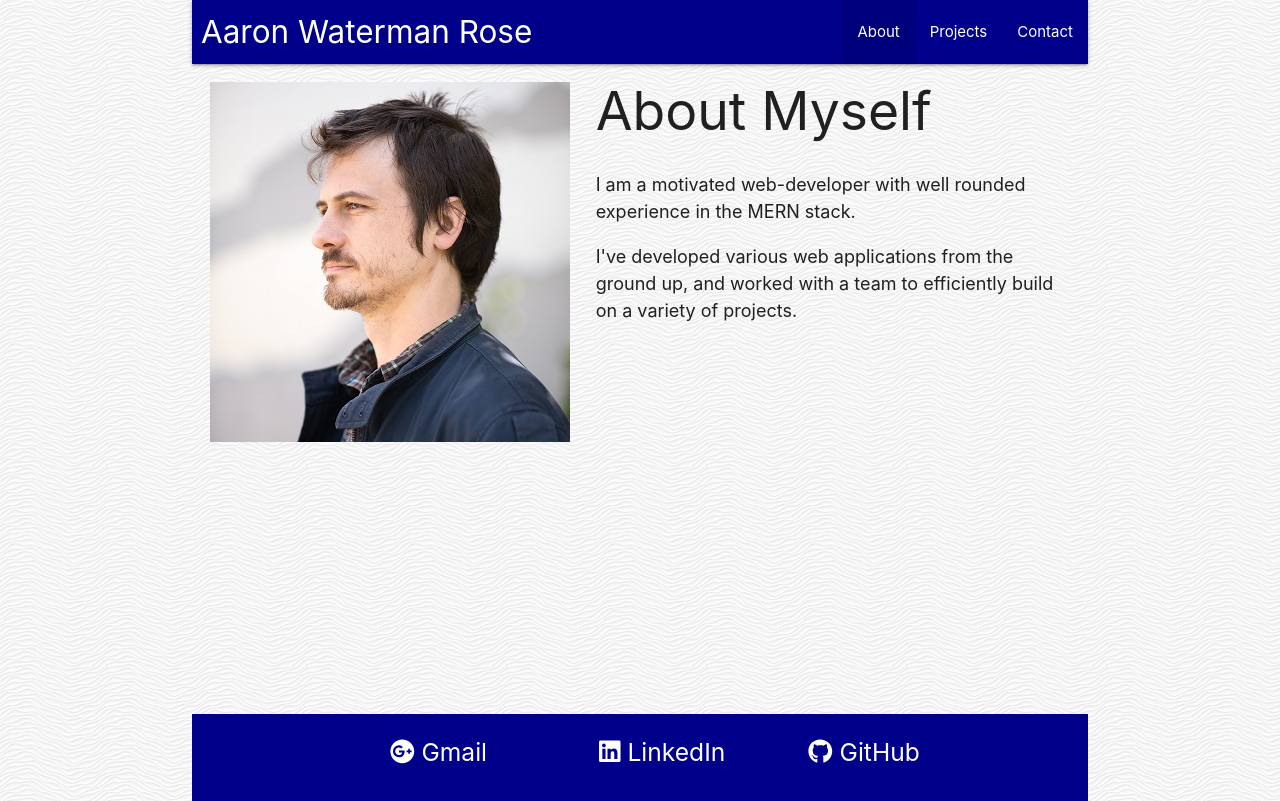
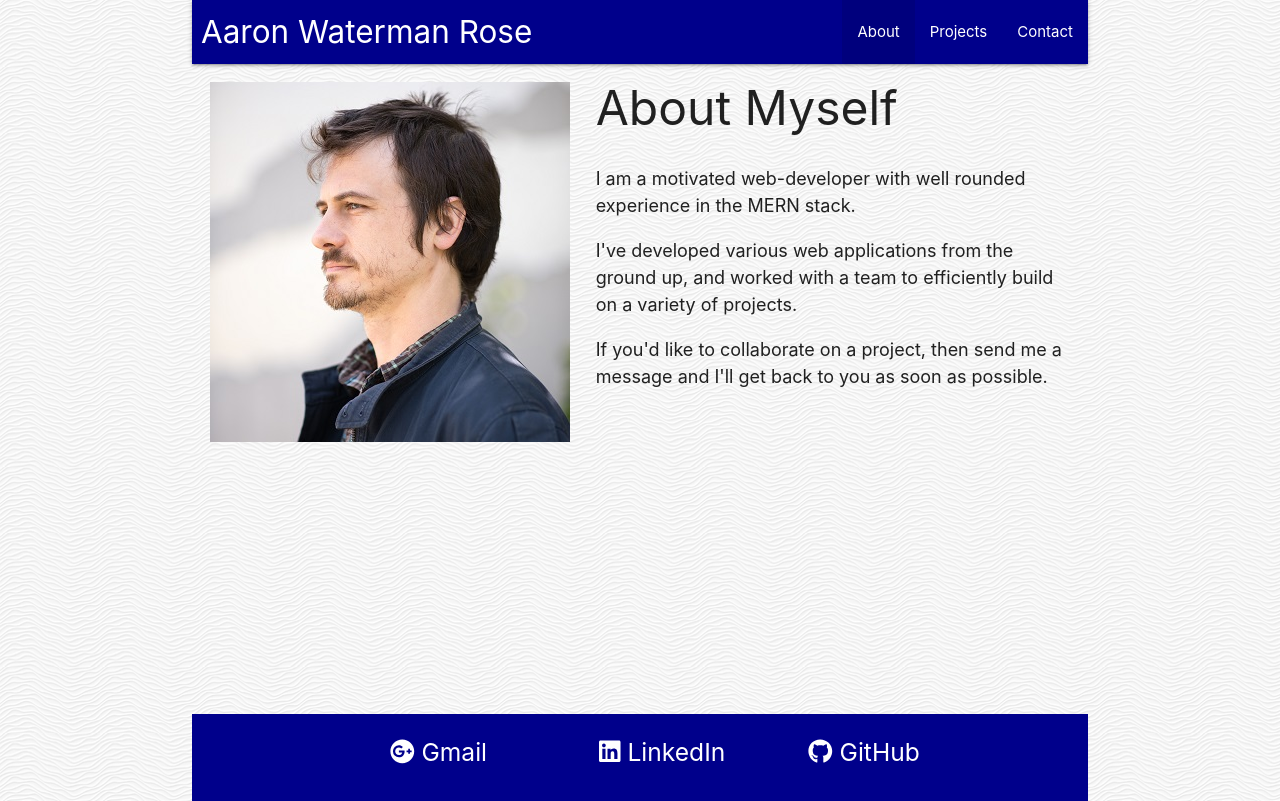
Before and after one commit to RexStrider/React-Portfolio, a React (Create React App) app in the folder client/: page / in a window 1280 px wide. Built offline with nearby package versions, Linux system fonts and the light colour scheme.

Commit message:
updated About page styling and text

```diff
--- a/client/src/Components/About.css
+++ b/client/src/Components/About.css
@@ -17,6 +17,8 @@
 }
 
 .about section h2 {
+    font-size: 3.20rem;
+
     margin-top: 0;
     margin-bottom: 30px;
 }
--- a/client/src/Components/About.js
+++ b/client/src/Components/About.js
@@ -13,6 +13,7 @@ function About() {
                 <h2>About Myself</h2>
                 <p>I am a motivated web-developer with well rounded experience in the MERN stack.</p>
                 <p>I've developed various web applications from the ground up, and worked with a team to efficiently build on a variety of projects.</p>
+                <p>If you'd like to collaborate on a project, then send me a message and I'll get back to you as soon as possible.</p>
             </section>
         </div>
     );
```
